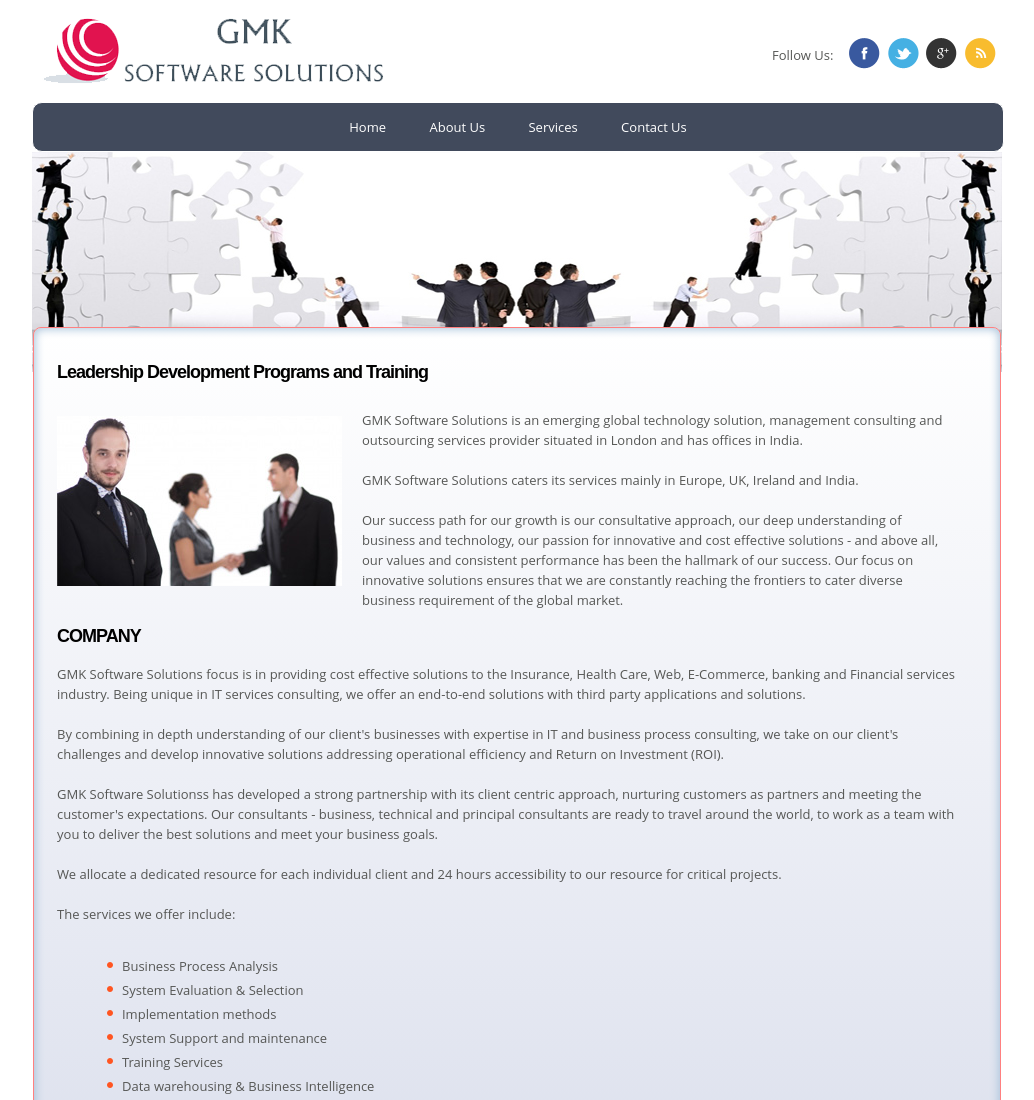
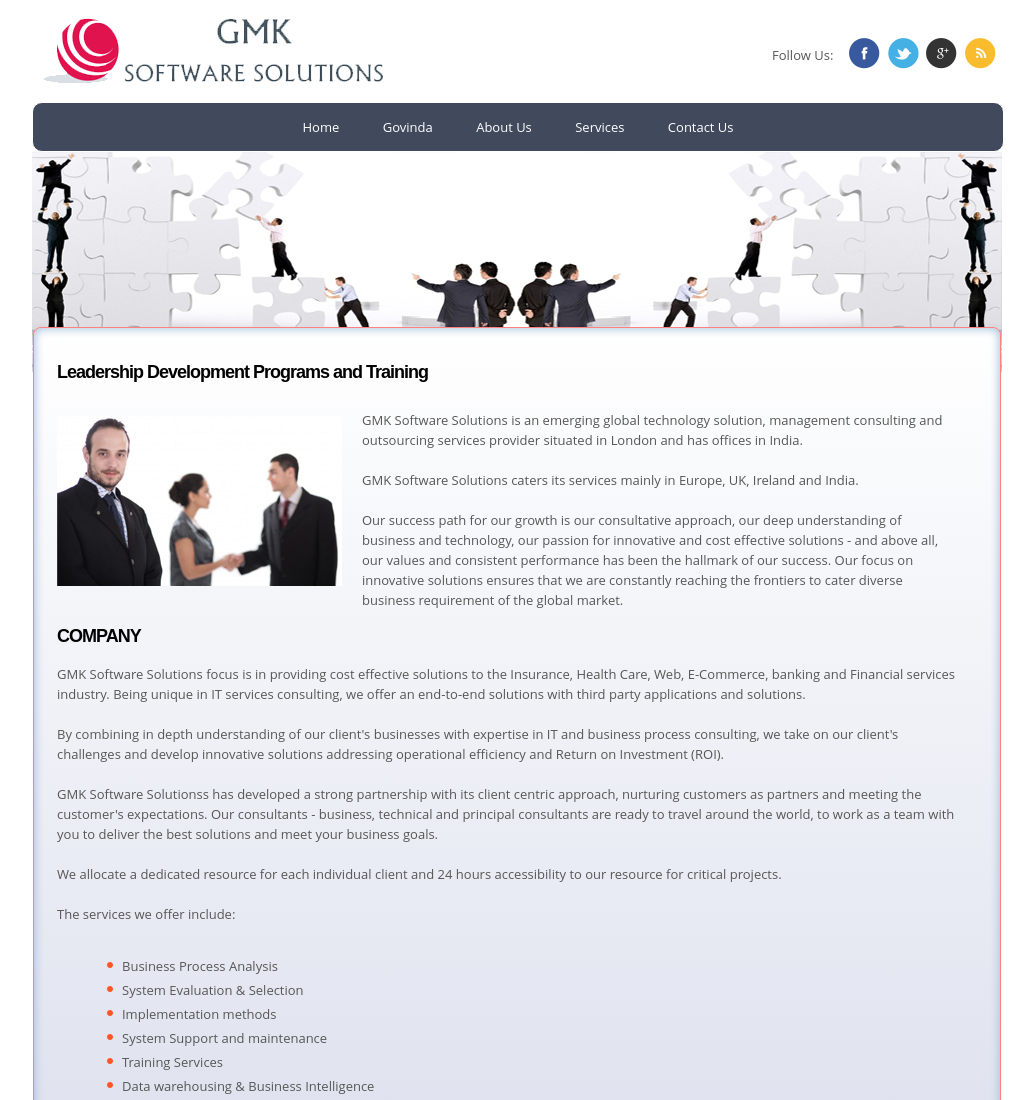
Before and after one commit to KishorKatla/GMK, a plain HTML site: page About.html in a window 1280 px wide. Shown: the top 1100 px of the page, without its empty margins (123-1157 px from the left). Drawn offline with Linux system fonts and the light colour scheme.

Commit message:
Introduced Govinda and Commited

```diff
--- a/About.html
+++ b/About.html
@@ -13,7 +13,7 @@
 <!--[if lt IE 8]>
    <div style=' clear: both; text-align:center; position: relative;'>
      <a href="http://windows.microsoft.com/en-US/internet-explorer/products/ie/home?ocid=ie6_countdown_bannercode">
-       <img src="http://storage.ie6countdown.com/assets/100/images/banners/warning_bar_0000_us.jpg" border="0" height="42" width="820" alt="You are using an outdated browser. For a faster, safer browsing experience, upgrade for free today." />
+       <img src="http://storage.ie6countdown.com/assets/100/images/banners/warning_bar_0000_us.jpg" border="0" height="42" width="821" alt="You are using an outdated browser. For a faster, safer browsing experience, upgrade for free today." />
 		<link rel="stylesheet" href="css/ie.css">
     </a>
   </div>
@@ -50,6 +50,7 @@
     <td height="34" >
       <ul class="nav_3">
         <li> <a href="index.html">Home</a>        </li>
+  <li> <a href="index.html">Govinda</a>        </li>
         <li> <a href="About.html">About Us</a>        </li>
         <li> <a href="Services.html">Services</a>        </li>
       <!--   <li > <a href="Testimonials.html">Our Clients</a></li> -->
```
